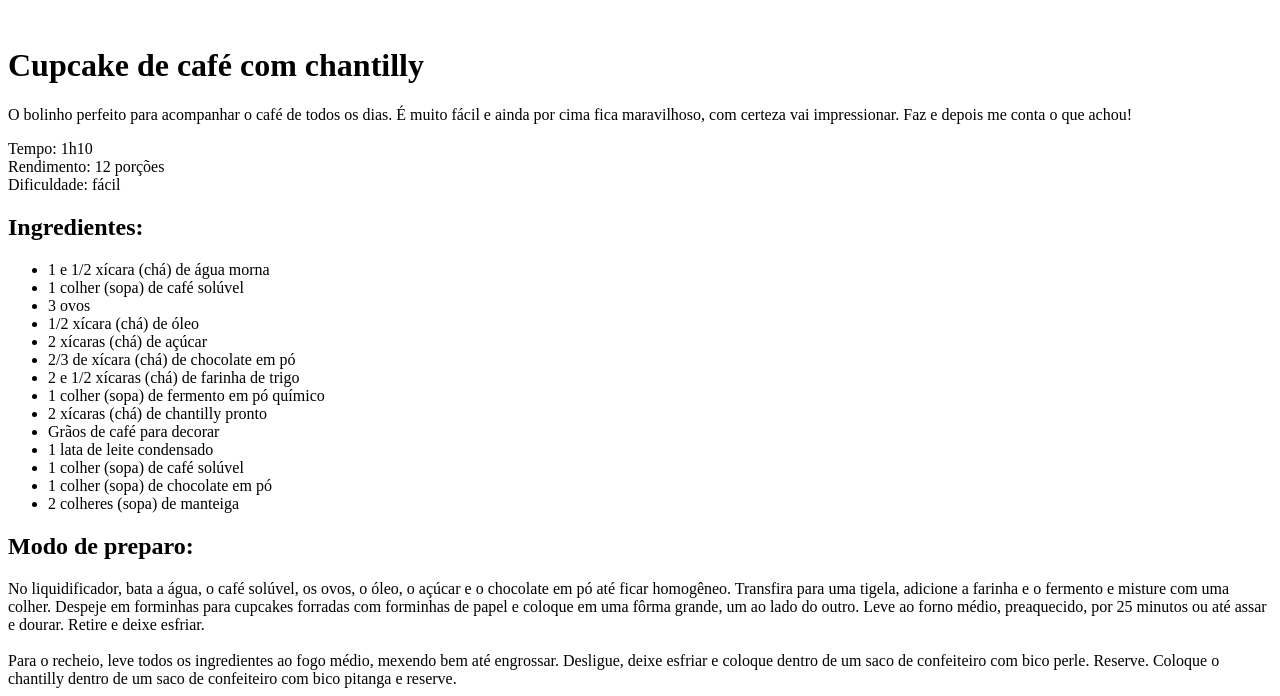
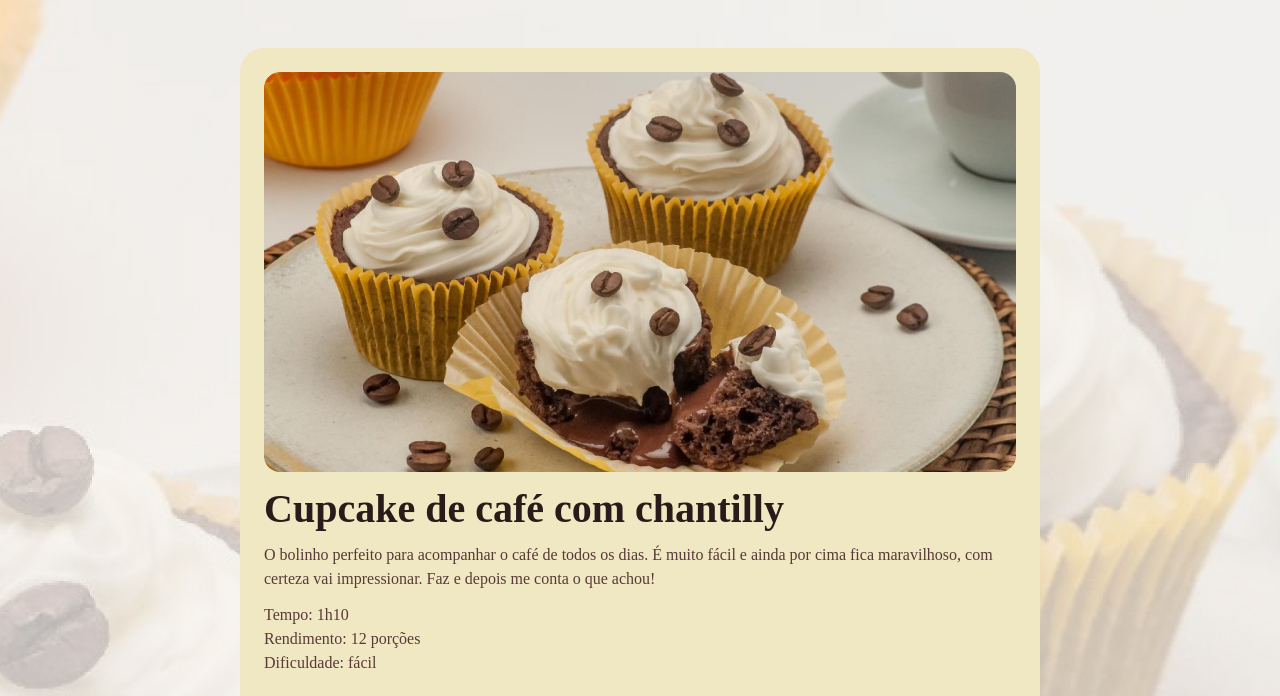
Before and after one commit to eduardocarvalho98/guia_turistico_busan_rseatchallenge02, a plain HTML site: page index.html in a window 1280 px wide. Shown: the top 696 px of the page. Drawn offline with Linux system fonts and the light colour scheme; a web font is replaced by a local one.

Commit message:
update 2

```diff
--- a/index.html
+++ b/index.html
@@ -2,16 +2,21 @@
 <html lang="pt-br">
 
 <head>
+	<link rel="preconnect" href="https://fonts.googleapis.com">
+	<link rel="preconnect" href="https://fonts.gstatic.com" crossorigin>
+
 	<meta charset="UTF-8">
 	<meta name="viewport" content="width=device-width, initial-scale=1.0">
 	<title>Página de Receita</title>
+	<link rel="stylesheet" href="style.css">
+	<link href="https://fonts.googleapis.com/css2?family=Alice&display=swap" rel="stylesheet">
 </head>
 
 <body>
 	<div id="page">
-		<img src="" alt="">
+		<img src="assets/main-image.jpg" alt="Imagem de um cupcake!">
 		<main>
-			<section id="about"></section>
+			<section id="about">
 			<h1>Cupcake de café com chantilly</h1>
 			<p>
 				O bolinho perfeito para acompanhar o café de todos os dias. É muito fácil e ainda por cima fica maravilhoso,
@@ -22,7 +27,8 @@
 				Rendimento: 12 porções <br>
 				Dificuldade: fácil
 			</p>
-			<section id="ingredients"></section>
+		</section>
+			<section id="ingredients">
 			<h2>Ingredientes:</h2>
 			<ul>
 				<li>1 e 1/2 xícara (chá) de água morna</li>
@@ -40,7 +46,8 @@
 				<li>1 colher (sopa) de chocolate em pó</li>
 				<li>2 colheres (sopa) de manteiga</li>
 			</ul>
-			<section id="preparation"></section>
+		</section>
+			<section id="preparation">
 			<h2>Modo de preparo:</h2>
 			<p>
 				No liquidificador, bata a água, o café solúvel, os ovos, o óleo, o açúcar e o chocolate em pó até ficar
@@ -54,6 +61,7 @@
 				coloque dentro de um saco de confeiteiro com bico perle. Reserve. Coloque o chantilly dentro de um saco de
 				confeiteiro com bico pitanga e reserve.
 			</p>
+		</section>
 		</main>
 	</div>
 
--- a/style.css
+++ b/style.css
@@ -0,0 +1,56 @@
+* {
+  margin: 0px;
+  padding: 0px;
+}
+
+:root {
+  font-family: "Alice", serif;
+  line-height: 150%;
+  color: #573A37;
+}
+
+body {
+  background-image: url(assets/bg-image.jpg);
+  background-size: cover;
+}
+
+#page {
+  width: 800px;
+  box-sizing: border-box;
+  padding: 24px;
+  background-color: #F0E8C2;
+  border-radius: 24px;
+  margin: 48px auto;
+}
+
+img {
+  border-radius: 16px;
+}
+
+#about p + p {
+  margin-top: 12px;
+}
+
+section + section {
+  margin-top: 24px;
+}
+
+h1 {
+  line-height: 140%;
+  font-size: 40px;
+  margin-bottom: 4px;
+}
+
+h2 {
+  font-size: 24px;
+}
+
+h1,
+h2 {
+  color: #291B1A;
+  margin-bottom: 4px;
+  line-height: 150%;
+}
+ul {
+  padding-left: 24px;
+}
```
Also changed, not shown: assets/bg-image.jpg (added), assets/main-image.jpg (added).
